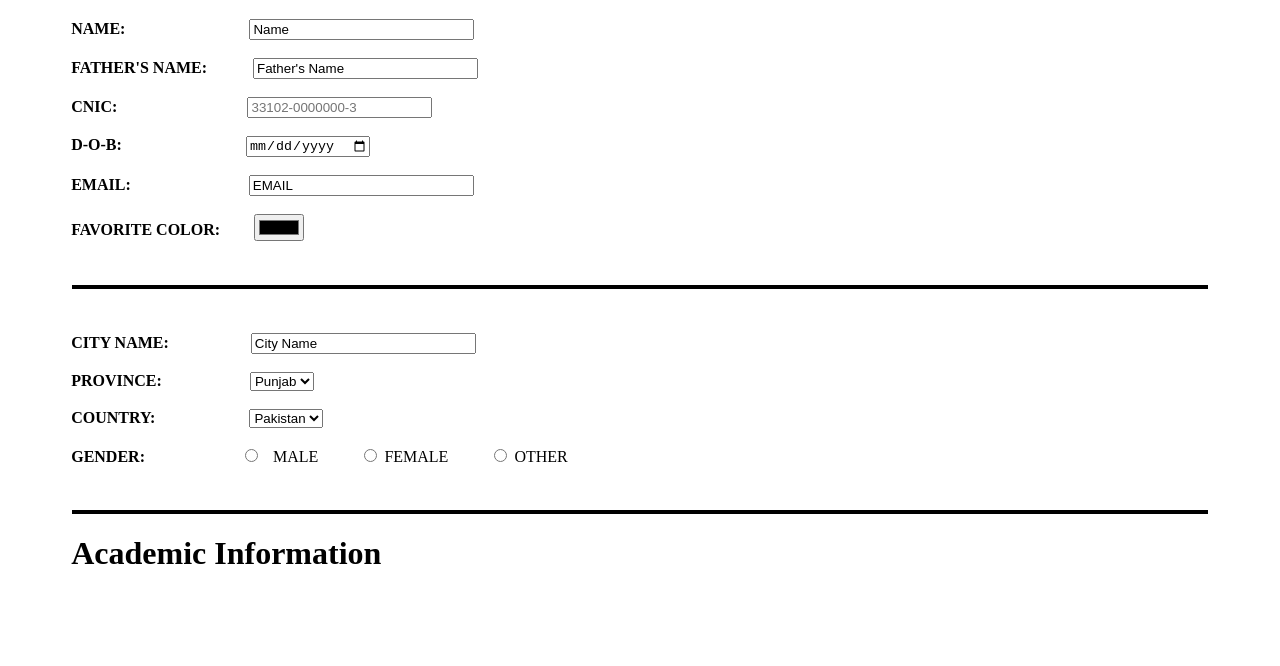
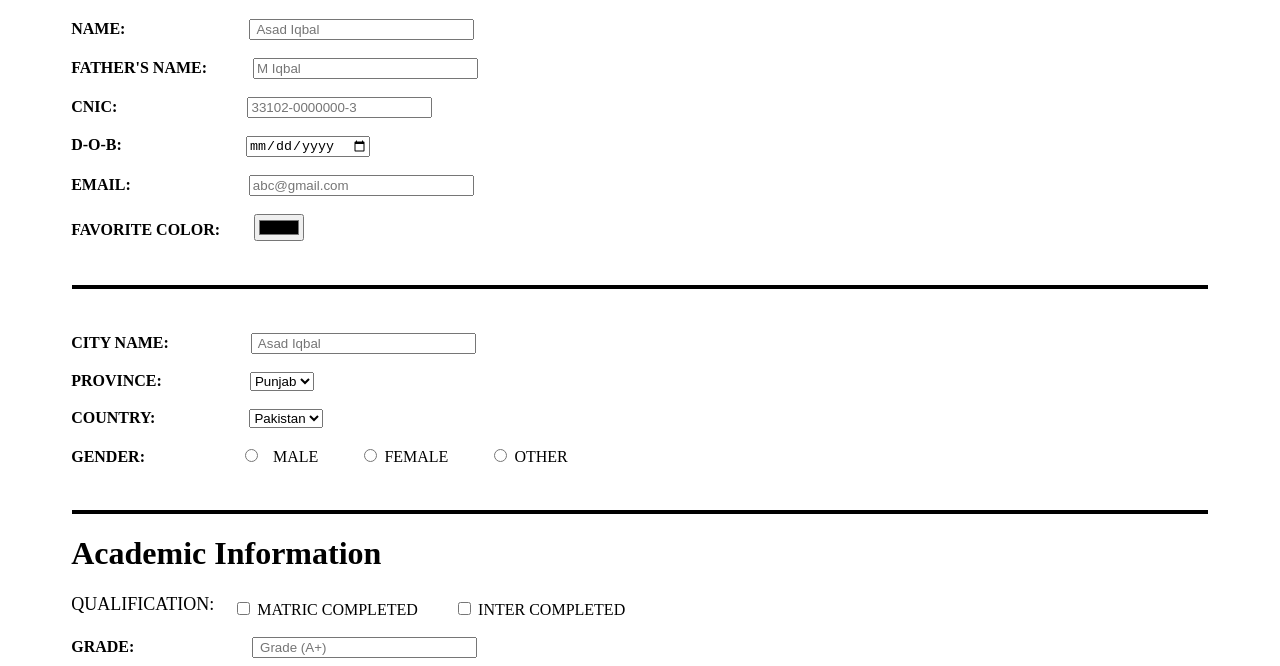
Before and after one commit to aasadlion/Projects-and-Assignments-, a plain HTML site: page AdmissionForm/AdmissionForm.html in a window 1280 px wide. Shown: the part 226-892 px from the top of the page. Before the commit the page ends 820 px from the top, so only its background shows below. Drawn offline with Linux system fonts and the light colour scheme.

Commit message:
90% work complete

```diff
--- a/AdmissionForm/AdmissionForm.html
+++ b/AdmissionForm/AdmissionForm.html
@@ -32,7 +32,7 @@
             style="font-weight: 500; margin-left: 10%"
             type="text"
             size="25"
-            value="Name"
+
             placeholder=" Asad Iqbal"
           />
           <!-- FATHER'S NAME -->
@@ -42,7 +42,7 @@
           <input
             style="font-weight: 500; margin-left: 3.5%"
             type="text"
-            value="Father's Name"
+
             size="25"
             placeholder="M Iqbal"
           />
@@ -64,9 +64,9 @@
           <input
             style="font-weight: 500; margin-left: 10%"
             type="date"
-            value="DOB"
+            value=" "
             size="25"
-            placeholder="33102-0000000-3"
+
           />
           <!-- EMAIL -->
 
@@ -76,7 +76,7 @@
           <input
             style="font-weight: 500; margin-left: 9.5%"
             type="email"
-            value="EMAIL"
+            value=" "
             size="25"
             placeholder="abc@gmail.com"
           />
@@ -88,7 +88,7 @@
             style="font-weight: 500; margin-left: 2.5%"
             type="color"
 
-            value="color"
+            value=" "
           />
 
       </div>
@@ -102,7 +102,7 @@
           style="font-weight: 500; margin-left: 6.5%"
           type="text"
           size="25"
-          value="City Name"
+          value=""
           placeholder=" Asad Iqbal"
         />
 
@@ -158,6 +158,27 @@
 <div class="pd" id="AcademicInformation">
 
   <h1>Academic Information  </h1>
+  <span style="font-size: 18px ;">QUALIFICATION: </span>
+  <div style=" margin-left:13.5% ; margin-top: -16px; ">
+<input type="checkbox" id="eduction" name="Matric Completed" value="Matric Completed" >
+<label   for="eduction">MATRIC COMPLETED</label>
+
+
+<input style=" margin-left: 3.5%" type="checkbox" id="eduction" name="Inter Completed" value="Inter Completed" >
+<label for="eduction">INTER COMPLETED</label>
+<br> <br>
+
+
+</div>
+<label style="font-weight: 600"   for="Grade">GRADE: </label>
+<input
+  style="font-weight: 500; margin-left: 9.5%"
+  type="text"
+  size="25"
+  id="Grade"
+  value=""
+  placeholder=" Grade (A+)"
+/>
 </div>
 
     </form>
```
